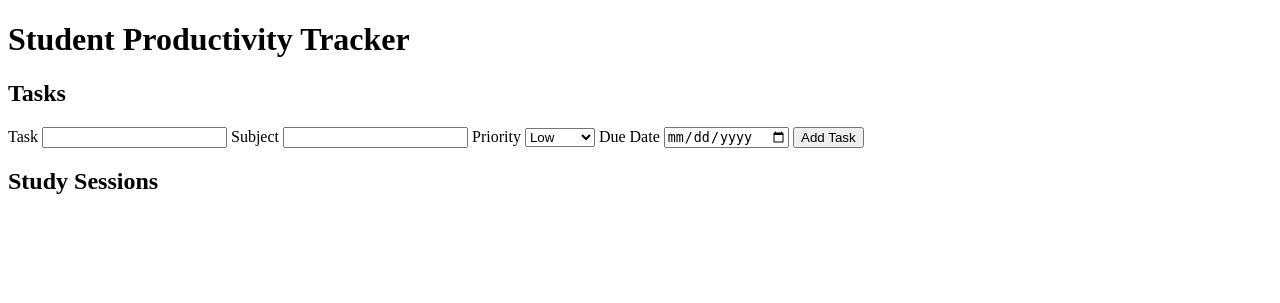
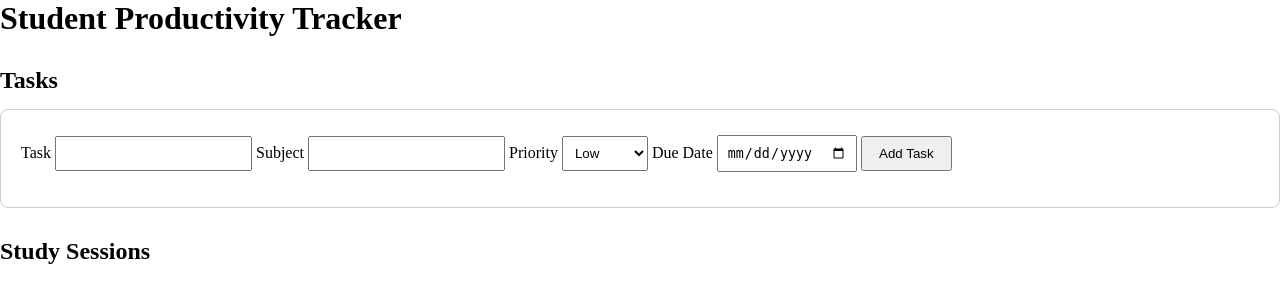
Before and after one commit to Bahula21/Student-Productivity-Tracker, a Flask app: template templates/index.html in a window 1280 px wide. Shown: the top 303 px of the page. Run offline with Flask 3, Linux system fonts and the light colour scheme; the template is opened without the code that fills it, so the values that code supplies are empty.

Commit message:
Style task tracker layout

```diff
--- a/app.py
+++ b/app.py
@@ -42,13 +42,17 @@ def home():
         )
 
         connection.commit()
+        connection.close()
 
-        cursor.execute(
-            "SELECT * FROM tasks"
-        )
+    connection = get_db()
+    cursor = connection.cursor()
 
-        tasks = cursor.fetchall()
-        connection.close()
+    cursor.execute(
+        "SELECT * FROM tasks"
+    )
+
+    tasks = cursor.fetchall()
+    connection.close()
 
     return render_template("index.html",tasks=tasks)
 
--- /dev/null
+++ b/static/style.css
@@ -0,0 +1,58 @@
+*{
+    margin:0;
+    padding:0;
+}
+
+.container {
+    max-width: 900px;
+    margin: 0 auto;
+    padding: 20px;
+}
+
+.tasks-heading {
+    margin-top: 30px;
+    margin-bottom: 15px;
+}
+
+.task-form {
+    padding: 20px;
+    border: 1px solid #ccc;
+    border-radius: 8px;
+    margin-bottom: 30px;
+}
+
+.task-form input,
+.task-form select {
+    padding: 8px;
+    margin: 5px 0 15px;
+}
+
+.task-form button {
+    padding: 8px 16px;
+    cursor: pointer;
+}
+
+.task-card {
+    border: 1px solid #ccc;
+    padding: 15px;
+    margin: 10px 0;
+    border-radius: 8px;
+}
+
+.task-card h3 {
+    margin-top: 0;
+    margin-bottom: 10px;
+}
+
+.task-card p {
+    margin: 6px 0;
+}
+
+.task-subject,
+.task-due {
+    color: #555;
+}
+
+.task-status {
+    font-weight: bold;
+}
--- a/templates/index.html
+++ b/templates/index.html
@@ -4,13 +4,15 @@
     <meta charset="UTF-8">
     <meta name="viewport" content="width=device-width, initial-scale=1.0">
     <title>Student Productivity Tracker</title>
+    <link rel="stylesheet" href="{{ url_for('static', filename='style.css') }}">
 </head>
 <body>
+    <div class="conatiner">
         <h1>Student Productivity Tracker</h1>
 
         <div>
-        <h2>Tasks</h2>
-        <form method="POST">
+            <h2 class="tasks-heading">Tasks</h2>
+            <form method="POST" class="task-form">
                 <label>Task</label>
                 <input type="text" name="task">
 
@@ -30,10 +32,13 @@
                 <button type="submit">Add Task</button>
             </form>
 
+            <div class="task-list">
                 {% for task in tasks %}
-            <p>{{ task[1] }}</p>
-            <p>{{ task[2] }}</p>
+                    <div class="task-card">
+                        <h3>{{ task[1] }}</h3>
+                        <p class="task-subject">{{ task[2] }}</p>
 
+                        <p class="task-status">
                             {% if task[3]==1 %}
                                 LOW
                             {% elif task[3]==2 %}
@@ -41,15 +46,20 @@
                             {% else %}
                                 HIGH
                             {% endif %}
+                        </p>
 
-            <p>Due : {{task[4]}}</p>
+                        <p class="task-due">Due : {{task[4]}}</p>
 
                         {% if task[5] == 1 %}
                             status : Pending
                         {% else %}
                             status : Completed
                         {% endif %}
+                    </div>
                 {% endfor %}
+            </div>
+
+        </div>
     </div>
 
     <div>
```
Also changed, not shown: tracker.db. Lines whose indentation alone changed are shown as unchanged.
